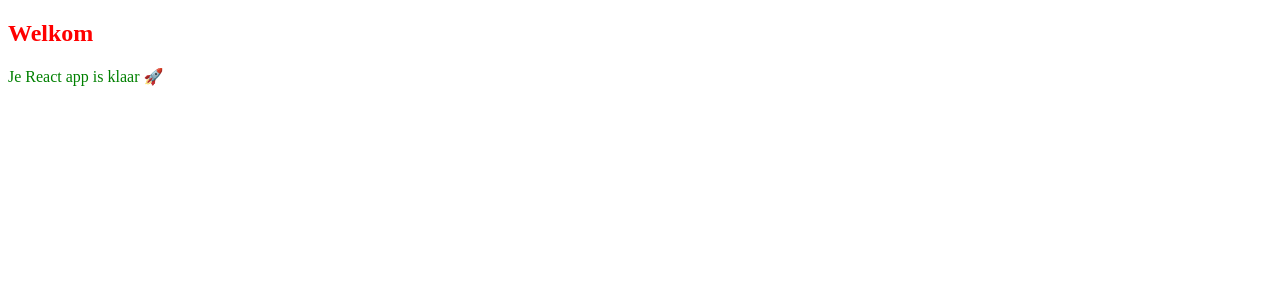
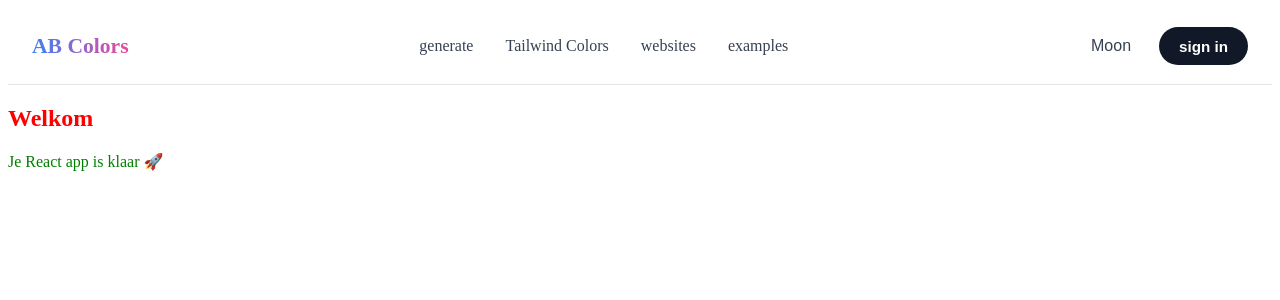
Before and after one commit to itzmitto/ab-colors-website, a React (Vite) app: page / in a window 1280 px wide. Shown: the top 300 px of the page. Built offline with nearby package versions, Linux system fonts and the light colour scheme.

Commit message:
begonnen met de ab colors website navbar zojuist gemaakt

```diff
--- a/src/App.tsx
+++ b/src/App.tsx
@@ -1,14 +1,18 @@
-import './styling/main.css'
+import Navbar from './components/Navbar';
+import './styling/main.css';
 
 function App() {
   return (
+    <>
+      <Navbar />
       <main>
         <section id="center">
           <h1>Welkom</h1>
           <p>Je React app is klaar 🚀</p>
         </section>
       </main>
-  )
+    </>
+  );
 }
 
-export default App
+export default App;
--- /dev/null
+++ b/src/components/Navbar.css
@@ -0,0 +1,91 @@
+.navbar {
+  background-color: white;
+  border-bottom: 1px solid #e5e5e5;
+  position: sticky;
+  top: 0;
+  z-index: 50;
+  padding: 0 1.5rem;
+}
+
+.navbar-container {
+  max-width: 1280px;
+  margin: 0 auto;
+  display: flex;
+  align-items: center;
+  justify-content: space-between;
+  height: 76px;
+}
+
+.logo {
+  font-weight: 700;
+  font-size: 1.35rem;
+}
+
+.logo-text {
+  background: linear-gradient(90deg, #3b82f6, #ec4899);
+  -webkit-background-clip: text;
+  -webkit-text-fill-color: transparent;
+}
+
+.nav-links {
+  display: flex;
+  gap: 2rem;
+  align-items: center;
+}
+
+.nav-link {
+  color: #374151;
+  text-decoration: none;
+  font-weight: 500;
+  font-size: 1rem;
+  transition: color 0.2s;
+}
+
+.nav-link:hover {
+  color: #3b82f6;
+}
+
+.nav-right {
+  display: flex;
+  align-items: center;
+  gap: 1rem;
+}
+
+.theme-toggle {
+  background: none;
+  border: none;
+  color: #374151;
+  font-weight: 500;
+  font-size: 1rem;
+  cursor: pointer;
+  padding: 0.5rem 0.75rem;
+  border-radius: 9999px;
+  transition: background-color 0.2s;
+}
+
+.theme-toggle:hover {
+  background-color: #f3f4f6;
+}
+
+.sign-in-btn {
+  background-color: #111827;
+  color: white;
+  border: none;
+  padding: 0.65rem 1.25rem;
+  border-radius: 9999px;
+  font-weight: 600;
+  font-size: 0.95rem;
+  cursor: pointer;
+  transition: background-color 0.2s;
+}
+
+.sign-in-btn:hover {
+  background-color: #1f2937;
+}
+
+@media (max-width: 768px) {
+  .nav-links {
+    gap: 1.25rem;
+    font-size: 0.95rem;
+  }
+}
--- /dev/null
+++ b/src/components/Navbar.tsx
@@ -0,0 +1,42 @@
+import { useState } from 'react';
+import './Navbar.css';
+
+export default function Navbar() {
+    const [isDark, setIsDark] = useState(false);
+
+    const toggleTheme = () => {
+        setIsDark(!isDark);
+        console.log('Theme toggled');
+    };
+
+    return (
+        <nav className="navbar">
+            <div className="navbar-container">
+                <div className="logo">
+                    <span className="logo-text">AB Colors</span>
+                </div>
+
+                <div className="nav-links">
+                    <a href="#" className="nav-link">generate</a>
+                    <a href="#" className="nav-link">Tailwind Colors</a>
+                    <a href="#" className="nav-link">websites</a>
+                    <a href="#" className="nav-link">examples</a>
+                </div>
+
+                <div className="nav-right">
+                    <button
+                        onClick={toggleTheme}
+                        className="theme-toggle"
+                        aria-label="Toggle dark mode"
+                    >
+                        Moon
+                    </button>
+
+                    <button className="sign-in-btn">
+                        sign in
+                    </button>
+                </div>
+            </div>
+        </nav>
+    );
+}
```
Lines whose indentation alone changed are shown as unchanged.
